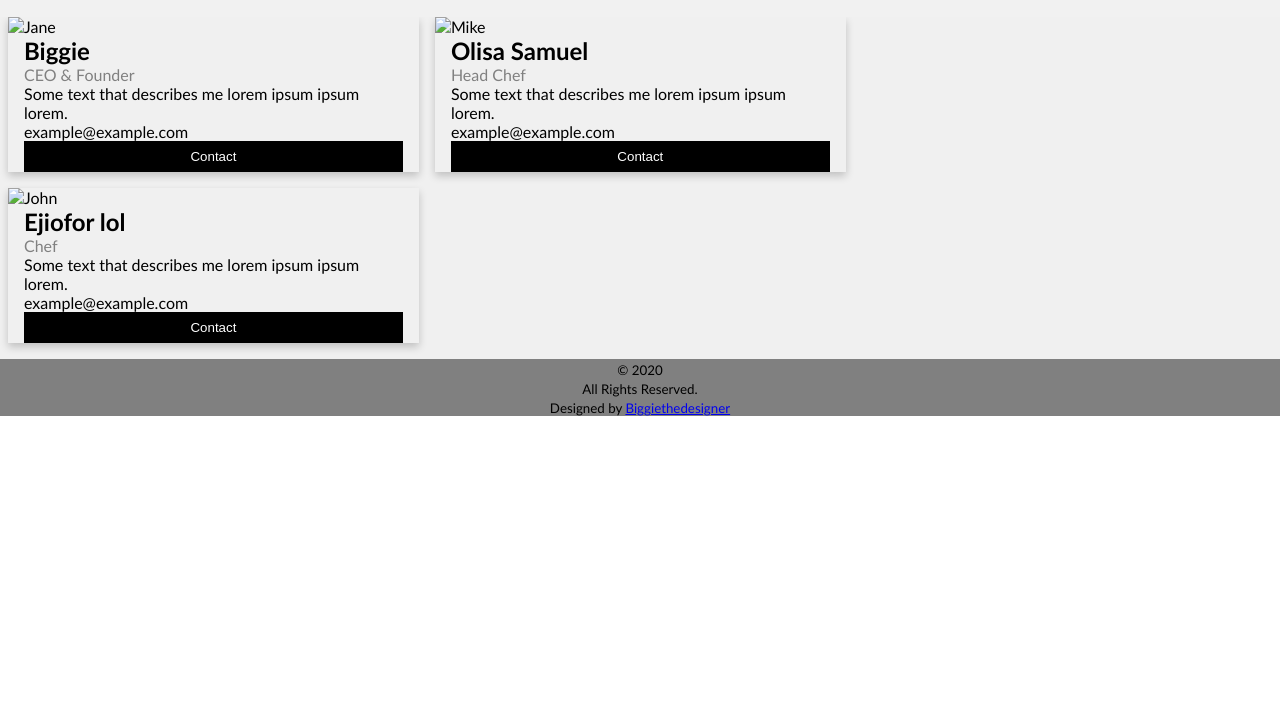
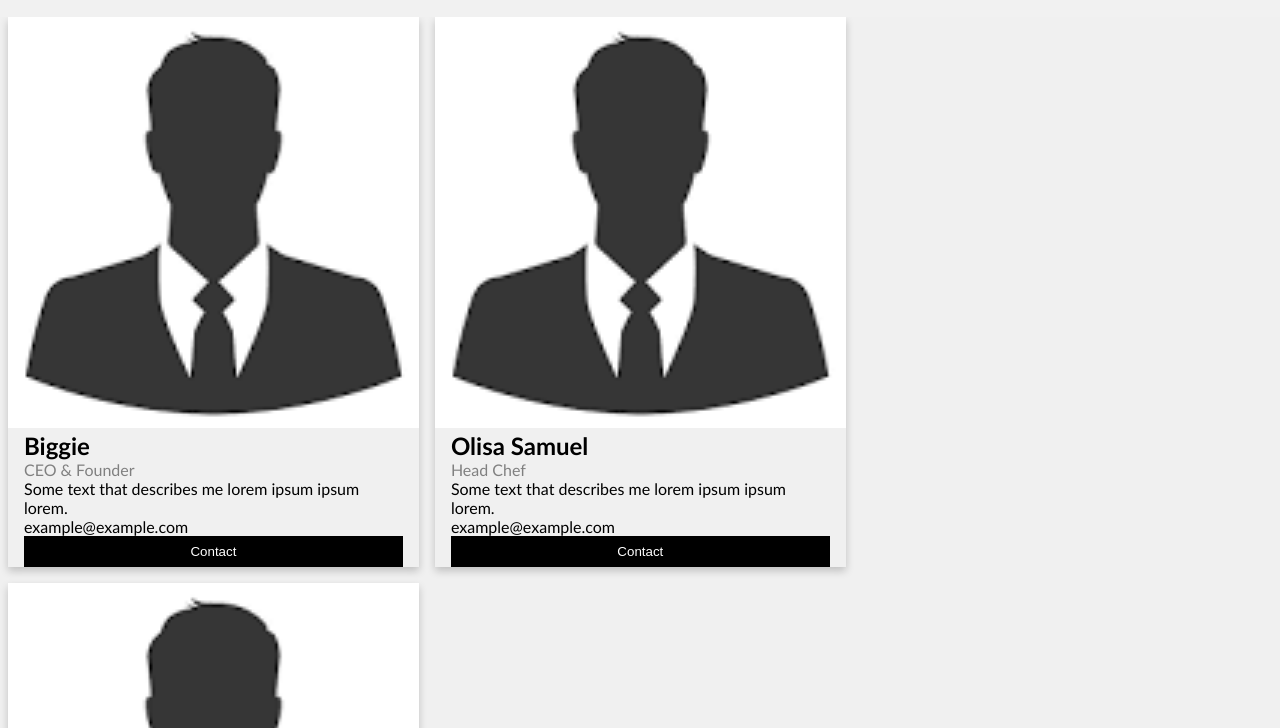
Before and after one commit to olise21/resturant-webpage, a plain HTML site: page chefs.html in a window 1280 px wide. Shown: the part 72-800 px from the top of the page. Drawn offline with Linux system fonts and the light colour scheme; files that its build step writes are made by us from their sources.

Commit message:
Update chefs.html

```diff
--- a/chefs.html
+++ b/chefs.html
@@ -3,7 +3,7 @@
     <head>
         <meta name="UTF-8">
         <title>Biggie's Resturant</title>
-        <link href="./css/style.css" rel="stylesheet" type="text/css">
+        <link href="style.css" rel="stylesheet" type="text/css">
     </head>
     <body>
         <div class="header">
@@ -18,7 +18,7 @@
             <div class="row">
                 <div class="column">
                   <div class="card">
-                    <img src="./images/ac.png" alt="Jane" style="width:100%">
+                    <img src="ac.png" alt="Jane" style="width:100%">
                     <div class="container">
                       <h2>Biggie</h2>
                       <p class="title">CEO &amp; Founder</p>
@@ -31,7 +31,7 @@
 
                 <div class="column">
                   <div class="card">
-                    <img src="./images/ac.png" alt="Mike" style="width:100%">
+                    <img src="ac.png" alt="Mike" style="width:100%">
                     <div class="container">
                       <h2>Olisa Samuel</h2>
                       <p class="title">Head Chef</p>
@@ -43,7 +43,7 @@
                 </div>
                 <div class="column">
                   <div class="card">
-                    <img src="./images/ac.png" alt="John" style="width:100%">
+                    <img src="ac.png" alt="John" style="width:100%">
                     <div class="container">
                       <h2>Ejiofor lol</h2>
                       <p class="title">Chef</p>
```
